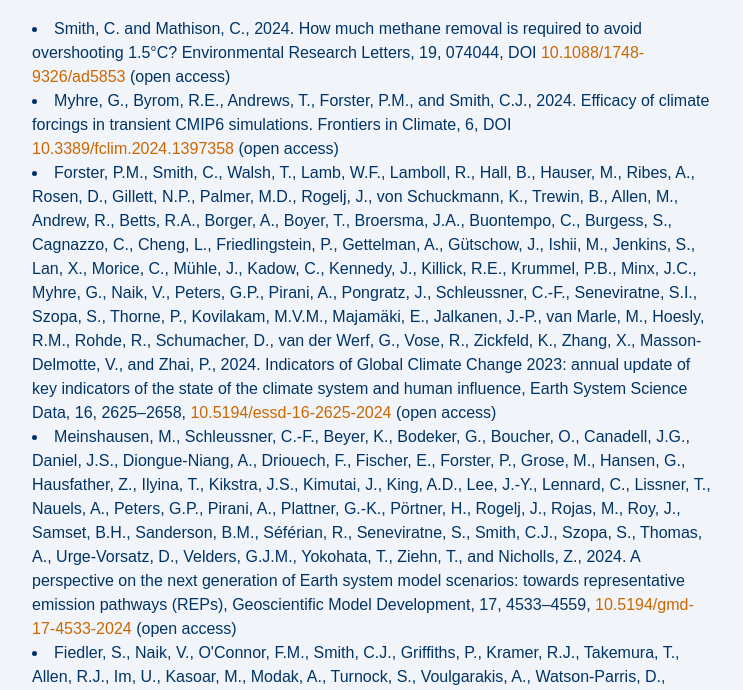
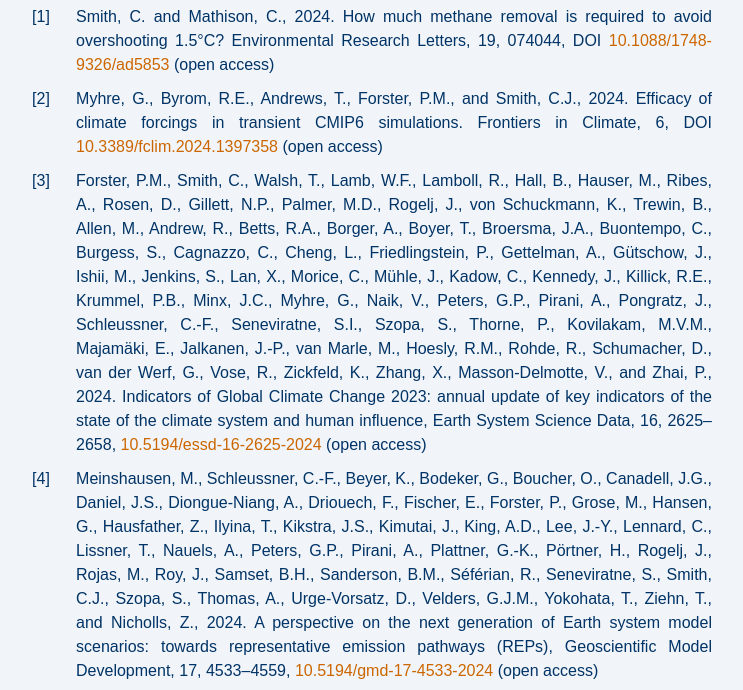
Before and after one commit to chrisroadmap/chrisroadmap.github.io, an Astro site: page /publications in a window 1280 px wide. Shown: the part 210-900 px from the top of the page, without its empty margins (268-1011 px from the left). Built offline with nearby package versions, Linux system fonts and the light colour scheme; Astro itself is replaced by a stand-in of ours.

Commit message:
fix publications OL

```diff
--- a/src/pages/index.astro
+++ b/src/pages/index.astro
@@ -11,11 +11,11 @@ const pageTitle = "Chris Smith";
 		The rest of this site is coming soon. For now you might want to
 		<a href="https://homepages.see.leeds.ac.uk/~mencsm/">head here</a>.
 	</p>
-    <Image
+    <!-- <Image
         src={chrisPhoto}
         alt="Chris Smith, Valencia, 4 December 2023"
         format="JPEG"
         widths={[240, chrisPhoto.width]}
         sizes={`(max-width: 360px) 240px, ${chrisPhoto.width}px`}
-    />
+    /> -->
 </BaseLayout>
--- a/src/pages/publications.astro
+++ b/src/pages/publications.astro
@@ -5,6 +5,7 @@ const pageTitle = "Publications";
 ---
 
 <BaseLayout pageTitle={pageTitle}>
+    <ol class="pubs">
         <h2>2024</h2>
 
         <li>Smith, C. and Mathison, C., 2024. How much methane removal is required to avoid overshooting 1.5&deg;C? Environmental Research Letters, 19, 074044, DOI <a href="https://doi.org/10.1088/1748-9326/ad5853">10.1088/1748-9326/ad5853</a> (open access)</li>
@@ -141,7 +142,7 @@ const pageTitle = "Publications";
 
         <li>Watson-Parris, D., Bellouin, N., Deaconu, L., Schutgens, N., Yoshioka, M., Regayre, L. A., Pringle, K. J., Johnson, J. S., Smith, C. J., Carslaw, K. S. and Stier, P., 2020. Constraining uncertainty in aerosol direct forcing, Geophysical Research Letters, 47, <a href="http://dx.doi.org/10.1029/2020GL087141">10.1029/2020GL087141</a></li>
 
-    <li>Tokarska, K. B., Stolpe, M. B., Sippel, S., Fischer, E. M., Smith, C. J., Lehner, F. and Knutti, R., 2020. Past warming trend constrains future warming in CMIP6 models, Science Advances <a href="https://doi.org/10.1126/sciadv.aaz9549">10.1126/sciadv.aaz9549</a> (open access)<li>
+        <li>Tokarska, K. B., Stolpe, M. B., Sippel, S., Fischer, E. M., Smith, C. J., Lehner, F. and Knutti, R., 2020. Past warming trend constrains future warming in CMIP6 models, Science Advances <a href="https://doi.org/10.1126/sciadv.aaz9549">10.1126/sciadv.aaz9549</a> (open access)</li>
 
         <li>Forster, P. M., Maycock, A. C., McKenna, C. M. and Smith, C. J., 2020. Latest climate models confirm need for urgent mitigation. Nature Climate Change (commentary), <a href="https://doi.org/10.1038/s41558-019-0660-0">10.1038/s41558-019-0660-0</a></li>
 
@@ -198,4 +199,5 @@ const pageTitle = "Publications";
     series derived from mean hourly weather observation data. Solar Energy 115, pp. 229-242. DOI: <a href="http://dx.doi.org/10.1016/j.solener.2015.02.032">10.1016/j.solener.2015.02.032</a></li>
 
         <li>Smith, C.J., Forster P.M., Crook R., 2014. Global analysis of photovoltaic energy output enhanced by phase change material cooling. Applied Energy 126, pp. 21-28. DOI: <a href="http://dx.doi.org/10.1016/j.apenergy.2014.03.083" target="_blank">10.1016/j.apenergy.2014.03.083</a></li>
+    </ol>
 </BaseLayout>
--- a/src/styles/global.css
+++ b/src/styles/global.css
@@ -18,7 +18,6 @@ body {
 
 h1 {
     margin: 1rem 0;
-    font-size: 2.5rem;
     color: #000
 }
 
@@ -43,6 +42,28 @@ a:hover{
 a:active{
     color: #9999FF;
     text-decoration: none;
+}
+
+/* publications */
+ol.pubs{
+    list-style-type: none;
+    margin-left: 0px;
+    padding-left:0px;
+}
+
+ol.pubs > li{
+    counter-increment: customlistcounter;
+    margin-bottom:10px;
+    text-align:justify;
+    padding-left: 44px;
+}
+
+ol.pubs > li:before{
+    /* font-weight:bold; */
+    content: "[" counter(customlistcounter) "] ";
+    float:left;
+    width:0px;
+    text-indent: -44px;
 }
 
 /* nav styles */
```
Lines whose indentation alone changed are shown as unchanged.
